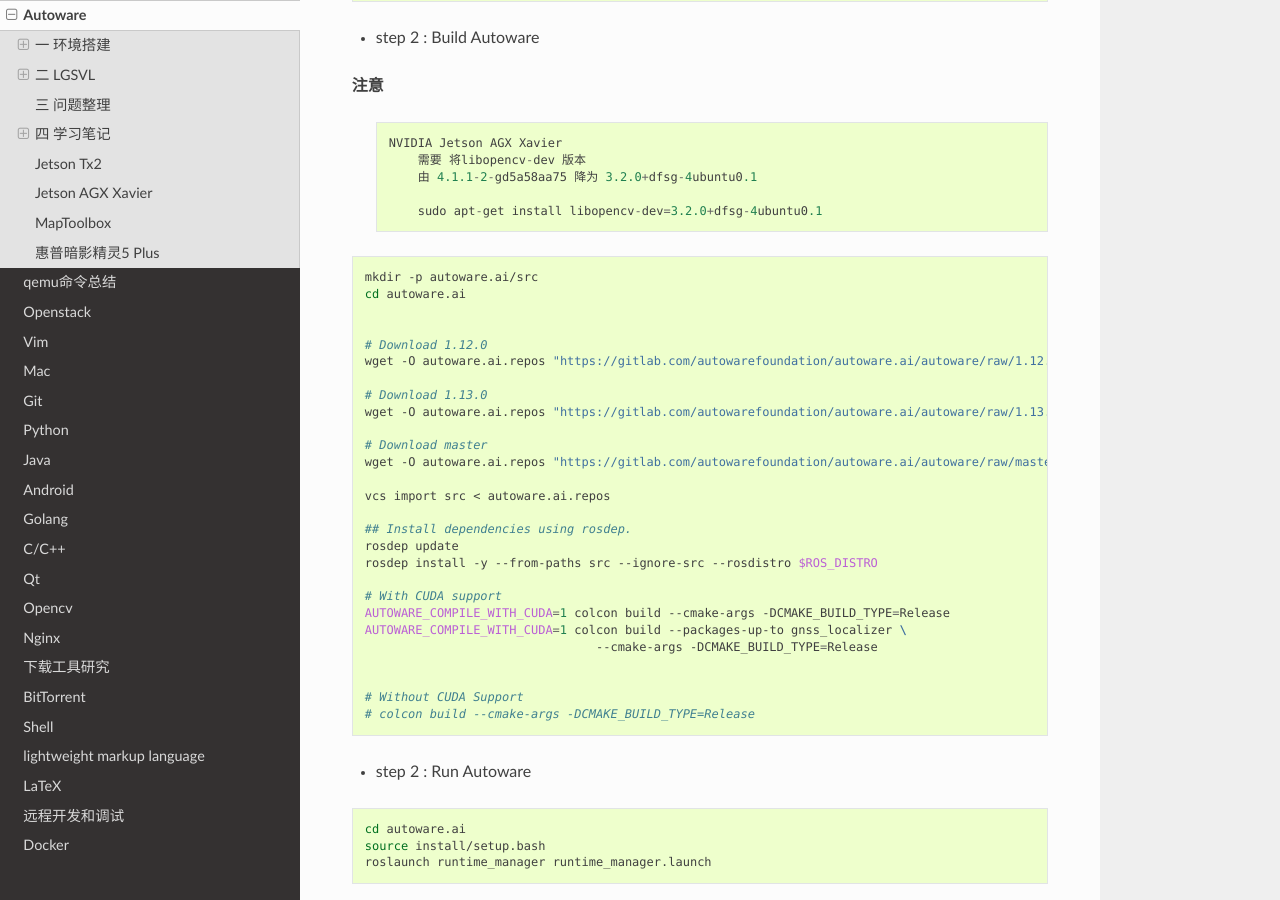
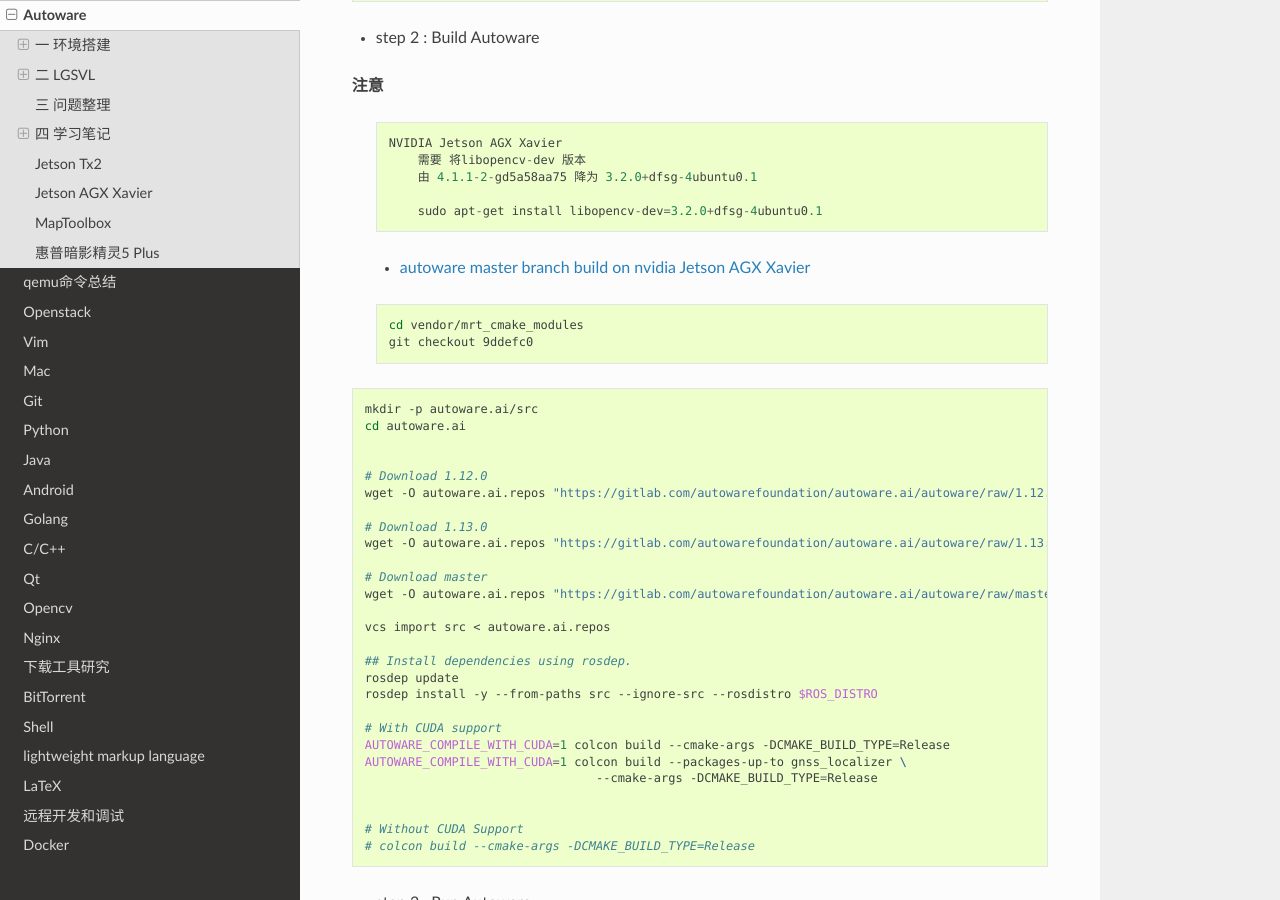
Before and after one commit to my-rds-store/my_space, a Sphinx documentation site: the page built from source/autoware/index.rst, in a window 1280 px wide and 900 px high, scrolled down 2372 px. Built offline with Sphinx 7.4.7 and the Read the Docs theme 2.0.0, drawn with Linux system fonts in a browser that asks for light colours.

Commit message:
update ...

```diff
--- a/source/autoware/index.rst
+++ b/source/autoware/index.rst
@@ -142,6 +142,14 @@
             由 4.1.1-2-gd5a58aa75 降为 3.2.0+dfsg-4ubuntu0.1
 
             sudo apt-get install libopencv-dev=3.2.0+dfsg-4ubuntu0.1
+
+
+    * `autoware master branch build on nvidia Jetson AGX Xavier <https://gitlab.com/autowarefoundation/autoware.ai/autoware/-/merge_requests/25/diffs?commit_id=4706665ce4366f66034ecd089902f57426b5a728>`_
+
+    .. code-block:: sh
+
+            cd vendor/mrt_cmake_modules
+            git checkout 9ddefc0
 
 
 .. code-block:: sh
@@ -834,6 +842,9 @@
 
 * `NVIDIA Xavier CAN <https://blog.csdn.net/weifengdq/article/details/103093111#JetsonAGX_Xavier_CAN_17>`_
 
+* `can_xavier <https://github.com/hmxf/can_xavier>`_
+
+
 .. code-block:: sh
 
     sudo modprobe can
```
